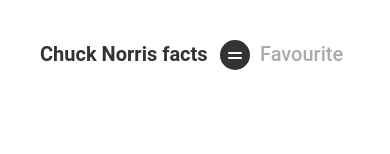
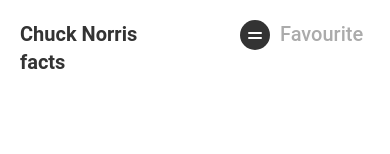
Before and after one commit to YMagrelo/MSI_2020, a React (Create React App) app: page / in a window 390 px wide. Shown: the top 154 px of the page. Built offline with nearby package versions, Linux system fonts and the light colour scheme; no server answers.

Commit message:
add adaptive layout for mobile 460px

```diff
--- a/src/App.jsx
+++ b/src/App.jsx
@@ -1,3 +1,4 @@
+/* eslint-disable max-len */
 /* eslint-disable jsx-a11y/click-events-have-key-events */
 /* eslint-disable jsx-a11y/no-static-element-interactions */
 import React, { useState } from 'react';
@@ -11,9 +12,9 @@
 
   return (
     <>
-    <div className={classNames('tablet', { show: open })} />
+      <div className={classNames('tablet', { show: open })} />
       <div className="app-wrapper">
-        <div className="app-wrapper__content">
+        <div className={classNames('app-wrapper__content', { show: open })}>
           <Randomizer />
         </div>
         <div
--- a/src/App.scss
+++ b/src/App.scss
@@ -116,3 +116,25 @@
     display: none;
   }
 }
+
+@media (max-width: 480px) {
+  .app-wrapper__content {
+    padding: 20px 20px 0;
+  }
+  .app-wrapper__content.show {
+    display: none;
+  }
+
+  .tablet.show {
+    display: none;
+  }
+
+  .app-wrapper__burger {
+    top: 20px;
+    right: 20px;
+  }
+
+  .app-wrapper__favorite.show {
+    max-width: 320px;
+  }
+}
--- a/src/components/Favorite.scss
+++ b/src/components/Favorite.scss
@@ -57,7 +57,16 @@
     display: none;
   }
 
-  .content-favourite {
+  .favorite {
     margin-top: 80px;
   }
 }
+
+@media (max-width: 480px) {
+  .favorite {
+    padding: 20px;
+    max-width: 300px;
+    margin: 80px auto 0;
+    margin-left: 170px;
+  }
+}
--- a/src/components/Randomizer.scss
+++ b/src/components/Randomizer.scss
@@ -6,6 +6,7 @@
     font-size: 20px;
     line-height: 28px;
     margin-bottom: 80px;
+
   }
 
   &__title {
@@ -109,3 +110,9 @@
     width: 100%;
   }
 }
+
+@media (max-width: 400px) {
+  .randomizer__heading {
+    max-width: 150px;
+  }
+}
```
